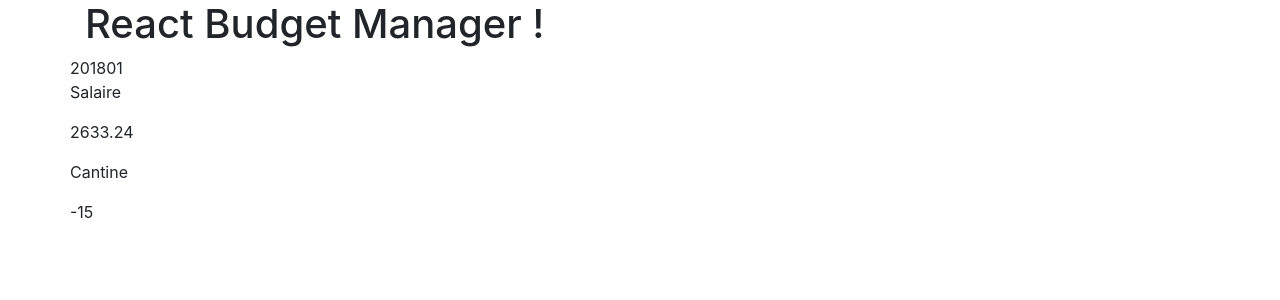
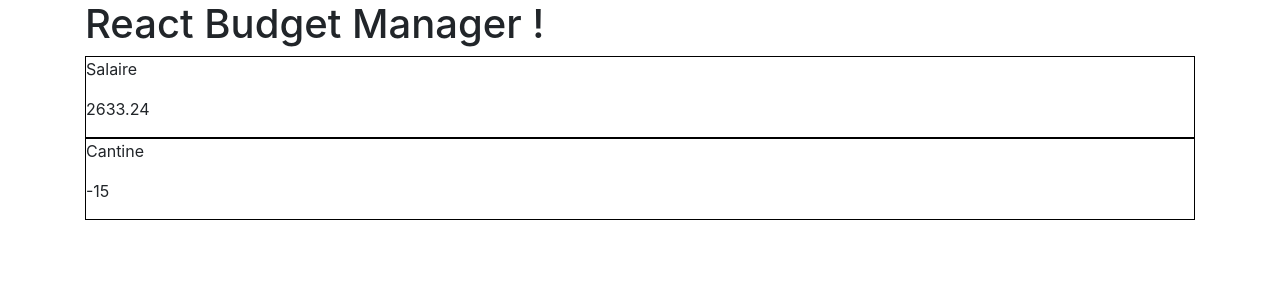
Before and after one commit to omobili/react-budget-manager, a React app: page / in a window 1280 px wide. Shown: the top 300 px of the page. Built offline with nearby package versions, Linux system fonts and the light colour scheme.

Commit message:
add activity.scss

```diff
--- a/src/app.tsx
+++ b/src/app.tsx
@@ -33,16 +33,15 @@ class App extends React.Component {
             <div className="container">
                 <div className="row">
                     <h1 className="col-12">React Budget Manager !</h1>
+                    <div className="col-12">
                         <div className="row">
-                        <div className="col-12">
-                            {this.data[0].month}
-                        </div>
                             <div className="col-12">
                                 {this.data[0].activities.map((activity: ActivityProps) => {
                                     return (
                                         <Activity label={activity.label} amount={activity.amount}/>
                                     );
                                 })}
+                            </div>
                         </div>
                     </div>
                 </div>
--- a/src/scss/app.scss
+++ b/src/scss/app.scss
@@ -1 +1,3 @@
 @import "./boot/bootstrap-custom";
+
+@import "./components/activity";
--- a/src/scss/components/activity.scss
+++ b/src/scss/components/activity.scss
@@ -0,0 +1,4 @@
+.rbm-activity {
+    display: block;
+    border: 1px solid black;
+}
```
Lines whose indentation alone changed are shown as unchanged.
